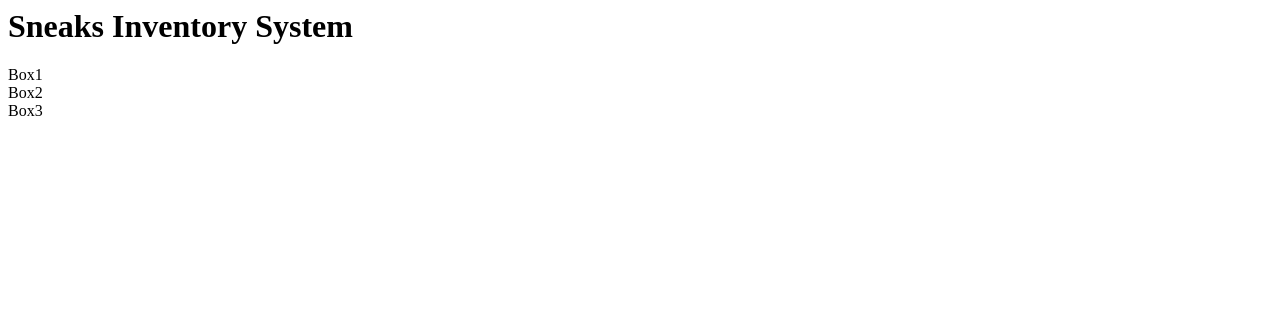
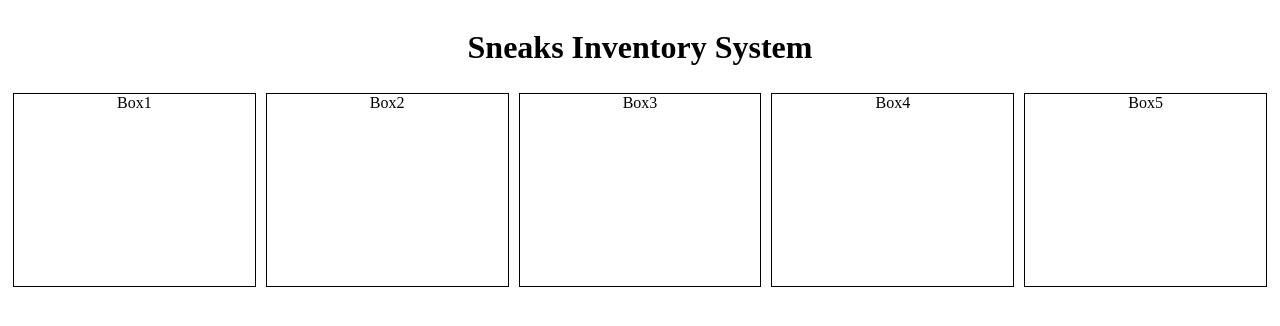
Before and after one commit to bryanfong-dev-old/Sneakers-Inventory-System, a React (Vite) app: page / in a window 1280 px wide. Shown: the top 326 px of the page. Built offline with nearby package versions, Linux system fonts and the light colour scheme.

Commit message:
added styling to boxes

```diff
--- a/src/containers/MainContainer.js
+++ b/src/containers/MainContainer.js
@@ -1,11 +1,15 @@
 import React from "react";
 
 const MainContainer = () => (
-  <div>
+  <div id="main">
     <h1>Sneaks Inventory System</h1>
-    <div> Box1</div >
-    <div> Box2</div >
-    <div> Box3</div >
+    <div id="inventory">
+      <div className="slot"> Box1</div>
+      <div className="slot"> Box2</div>
+      <div className="slot"> Box3</div>
+      <div className="slot"> Box4</div>
+      <div className="slot"> Box5</div>
+    </div>
   </div>
 )
 
--- a/src/styles.css
+++ b/src/styles.css
@@ -0,0 +1,21 @@
+#main{
+  display : flex;
+  flex-direction: column;
+}
+
+h1 {
+  width: 100%;
+  text-align: center;
+}
+
+#inventory {
+  display : flex;
+}
+
+.slot{
+  text-align: center;
+  width: 20%;
+  margin: 5px;
+  border: 1px solid black;
+  height: 12em;
+}
```
